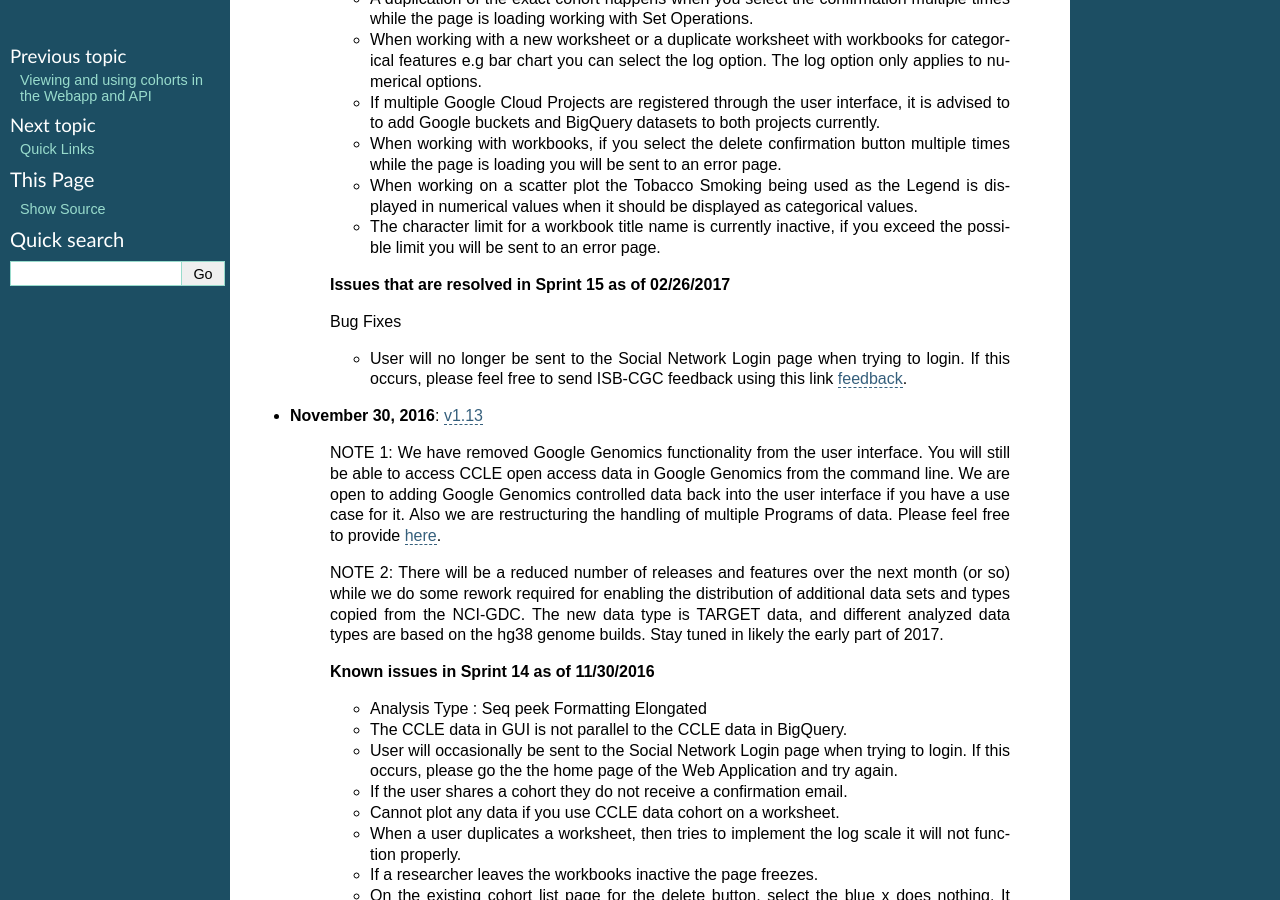
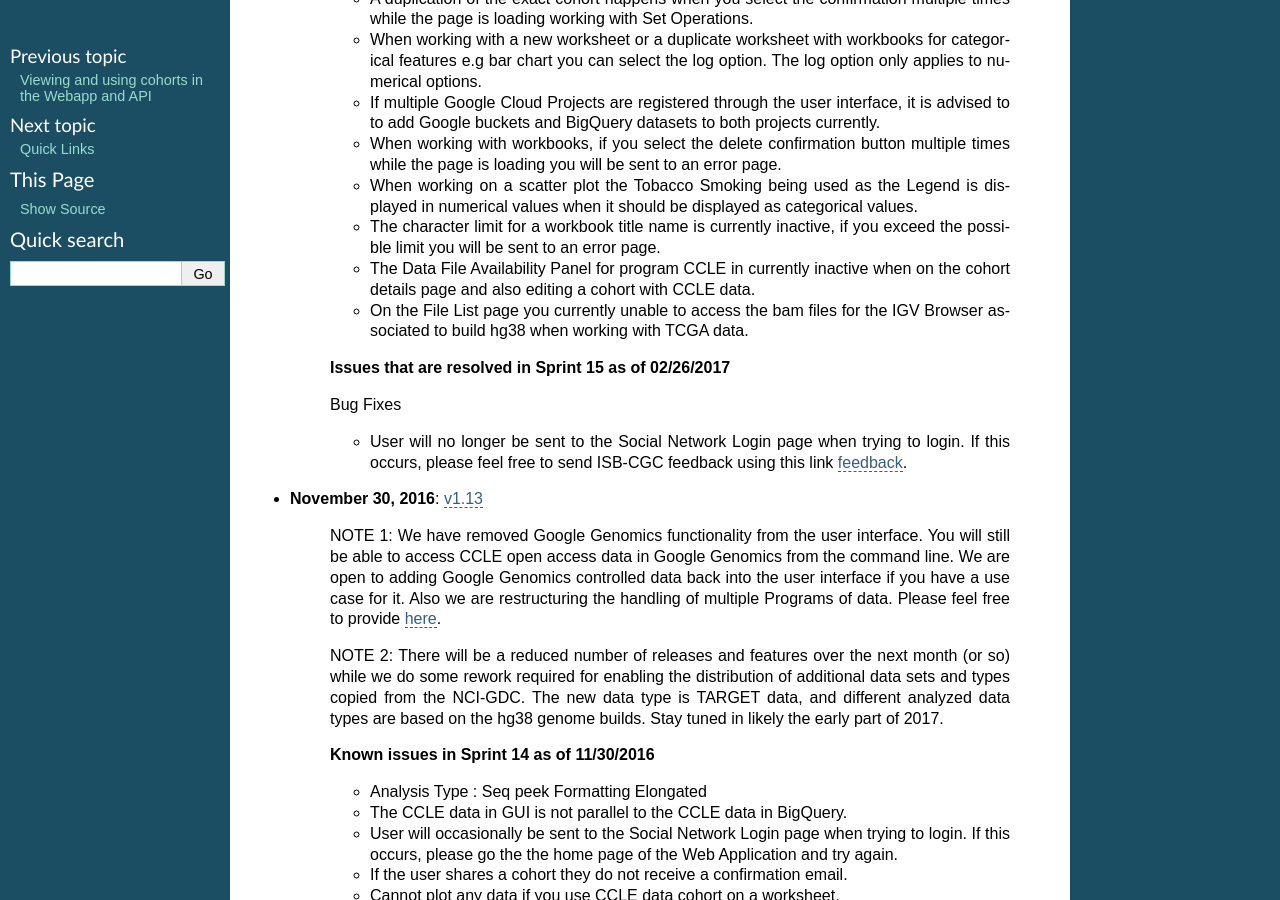
Before and after one commit to isb-cgc/readthedocs, a Sphinx documentation site: the page built from docs/source/sections/webapp/releases.rst, in a window 1280 px wide and 900 px high, scrolled down 2781 px. Built offline with Sphinx 7.4.7, drawn with Linux system fonts in a browser that asks for light colours; pages that are not in the unit, such as notebooks, are missing from menus.

Commit message:
Added two issues to the known issues section

```diff
--- a/docs/source/sections/webapp/releases.rst
+++ b/docs/source/sections/webapp/releases.rst
@@ -87,6 +87,8 @@ Web-App Release Notes
     - When working with workbooks, if you select the delete confirmation button multiple times while the page is loading you will be sent to an error page.
     - When working on a scatter plot the Tobacco Smoking being used as the Legend is displayed in numerical values when it should be displayed as categorical values.
     - The character limit for a workbook title name is currently inactive, if you exceed the possible limit you will be sent to an error page.
+    - The Data File Availability Panel for program CCLE in currently inactive when on the cohort details page and also editing a cohort with CCLE data.
+    - On the File List page you currently unable to access the bam files  for the IGV Browser associated to build hg38 when working with TCGA data.
 
 
     **Issues that are resolved in Sprint 15 as of 02/26/2017**
```
